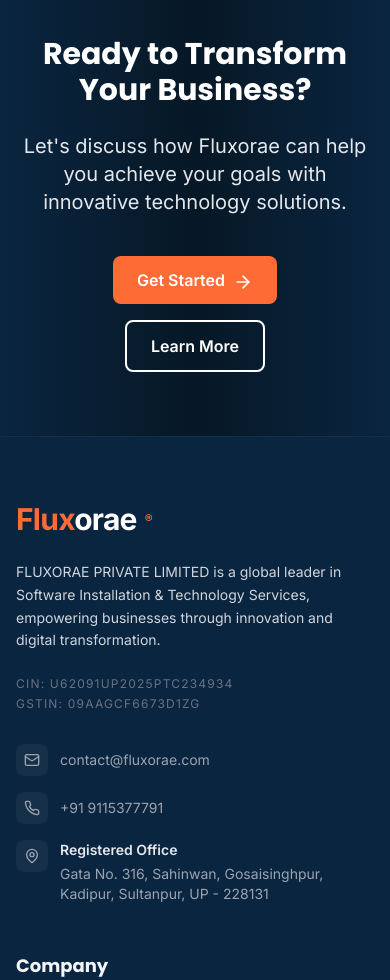
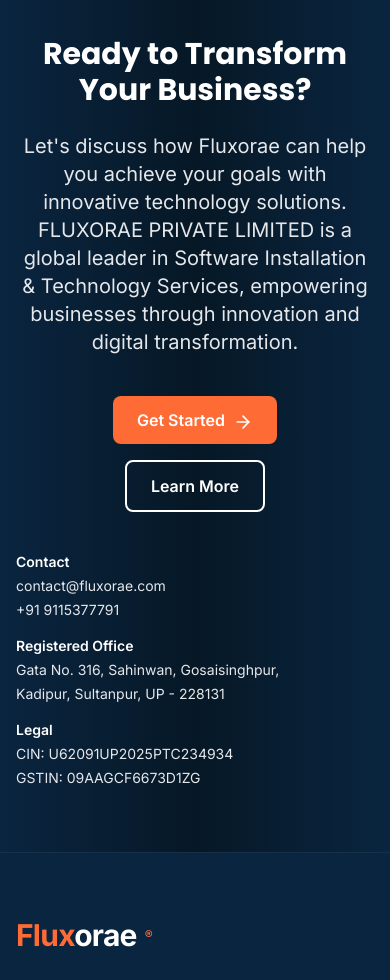
Before and after one commit to fluxorae/fluxorae-website, a Next.js app: page / in a window 390 px wide. Shown: the part 6680-7660 px from the top of the page. Built offline with nearby package versions, Linux system fonts and the light colour scheme.

Commit message:
Add CTA contact details and fix admin build

```diff
--- a/app/admin/dashboard/page.tsx
+++ b/app/admin/dashboard/page.tsx
@@ -0,0 +1,38 @@
+import { BarChart3, ShieldCheck, Users } from 'lucide-react'
+import AdminLayout from '@/components/admin/AdminLayout'
+
+const cards = [
+  { title: 'Active Users', value: '1,248', icon: Users, tone: 'bg-blue-50 text-blue-700' },
+  { title: 'Open Tickets', value: '12', icon: ShieldCheck, tone: 'bg-amber-50 text-amber-700' },
+  { title: 'Uptime', value: '99.9%', icon: BarChart3, tone: 'bg-emerald-50 text-emerald-700' },
+]
+
+export default function AdminDashboardPage() {
+  return (
+    <AdminLayout>
+      <div className="space-y-6">
+        <div className="flex items-center justify-between">
+          <h1 className="text-3xl font-bold text-gray-900">Admin Dashboard</h1>
+          <p className="text-sm text-gray-500">Operational overview</p>
+        </div>
+        <div className="grid gap-4 sm:grid-cols-2 lg:grid-cols-3">
+          {cards.map((card) => {
+            const Icon = card.icon
+            return (
+              <div key={card.title} className="rounded-xl border border-gray-200 bg-white p-4 shadow-sm">
+                <div className="flex items-center justify-between">
+                  <p className="text-sm text-gray-500">{card.title}</p>
+                  <span className={`inline-flex items-center justify-center rounded-full px-3 py-1 text-xs font-semibold ${card.tone}`}>
+                    <Icon size={16} className="mr-2" />
+                    Status
+                  </span>
+                </div>
+                <p className="mt-3 text-2xl font-semibold text-gray-900">{card.value}</p>
+              </div>
+            )
+          })}
+        </div>
+      </div>
+    </AdminLayout>
+  )
+}
--- a/app/page.tsx
+++ b/app/page.tsx
@@ -19,7 +19,12 @@
       <SolutionsShowcase />
       <StatsSection />
       <WhyFluxorae />
-      <CTA />
+      <CTA
+        description="Let's discuss how Fluxorae can help you achieve your goals with innovative technology solutions. FLUXORAE PRIVATE LIMITED is a global leader in Software Installation & Technology Services, empowering businesses through innovation and digital transformation."
+        primaryButton={{ text: 'Get Started', href: '/contact' }}
+        secondaryButton={{ text: 'Learn More', href: '/services' }}
+        showContactDetails
+      />
     </>
   )
 }
--- a/components/admin/AdminLayout.tsx
+++ b/components/admin/AdminLayout.tsx
@@ -1,4 +1,58 @@
+'use client'
+
 import Link from 'next/link'
 import { usePathname, useRouter } from 'next/navigation'
 import { Users, MessageSquare, LogOut, BarChart3 } from 'lucide-react'
-import { useEffect, useState } from 'react'
+
+const navItems = [
+  { href: '/admin/dashboard', label: 'Dashboard', icon: BarChart3 },
+  { href: '/admin/users', label: 'Users', icon: Users },
+  { href: '/contact', label: 'Support', icon: MessageSquare },
+]
+
+export default function AdminLayout({ children }: { children: React.ReactNode }) {
+  const pathname = usePathname()
+  const router = useRouter()
+
+  const handleLogout = () => {
+    router.push('/admin/login')
+  }
+
+  return (
+    <div className="min-h-screen bg-gray-50 flex">
+      <aside className="w-64 bg-white border-r border-gray-200 p-6 space-y-6">
+        <Link href="/" className="block text-2xl font-bold text-primary">
+          Fluxorae
+        </Link>
+        <nav className="space-y-2">
+          {navItems.map((item) => {
+            const Icon = item.icon
+            const active = pathname?.startsWith(item.href)
+            return (
+              <Link
+                key={item.href}
+                href={item.href}
+                className={`flex items-center space-x-3 px-3 py-2 rounded-lg transition-all ${
+                  active
+                    ? 'bg-primary text-white shadow-sm'
+                    : 'text-gray-700 hover:bg-gray-100'
+                }`}
+              >
+                <Icon size={18} />
+                <span className="font-medium">{item.label}</span>
+              </Link>
+            )
+          })}
+        </nav>
+        <button
+          onClick={handleLogout}
+          className="flex items-center space-x-2 text-sm text-gray-600 hover:text-primary transition-colors"
+        >
+          <LogOut size={16} />
+          <span>Logout</span>
+        </button>
+      </aside>
+      <main className="flex-1 p-6">{children}</main>
+    </div>
+  )
+}
--- a/components/common/CTA.tsx
+++ b/components/common/CTA.tsx
@@ -9,6 +9,7 @@
   description?: string
   primaryButton?: { text: string; href: string }
   secondaryButton?: { text: string; href: string }
+  showContactDetails?: boolean
 }
 
 export default function CTA({
@@ -16,6 +17,7 @@
   description = 'Let\'s discuss how Fluxorae can help you achieve your goals with innovative technology solutions.',
   primaryButton = { text: 'Get Started', href: '/contact' },
   secondaryButton = { text: 'Learn More', href: '/about' },
+  showContactDetails = false,
 }: CTAProps) {
   return (
     <section className="section-padding bg-gradient-to-r from-primary via-primary-dark to-primary text-white">
@@ -40,6 +42,25 @@
               </Link>
             )}
           </div>
+          {showContactDetails && (
+            <div className="mt-10 grid gap-4 sm:grid-cols-2 lg:grid-cols-3 text-left text-sm text-gray-200">
+              <div className="space-y-1">
+                <p className="font-semibold text-white">Contact</p>
+                <p>contact@fluxorae.com</p>
+                <p>+91 9115377791</p>
+              </div>
+              <div className="space-y-1">
+                <p className="font-semibold text-white">Registered Office</p>
+                <p>Gata No. 316, Sahinwan, Gosaisinghpur,</p>
+                <p>Kadipur, Sultanpur, UP - 228131</p>
+              </div>
+              <div className="space-y-1">
+                <p className="font-semibold text-white">Legal</p>
+                <p>CIN: U62091UP2025PTC234934</p>
+                <p>GSTIN: 09AAGCF6673D1ZG</p>
+              </div>
+            </div>
+          )}
         </motion.div>
       </div>
     </section>
--- a/components/layout/Footer.tsx
+++ b/components/layout/Footer.tsx
@@ -135,7 +135,7 @@
           <div className="flex flex-col md:flex-row justify-between items-center space-y-6 md:space-y-0">
             <div className="text-center md:text-left">
               <p className="text-gray-400 text-sm">
-                © 2026 <span className="text-white font-medium">Fluxorae Private Limited</span>. All Rights Reserved.
+                &copy; {currentYear} <span className="text-white font-medium">Fluxorae Private Limited</span>. All Rights Reserved.
               </p>
               <p className="text-gray-500 text-[10px] uppercase tracking-widest mt-1">
                 Software Installation & Technology Services
--- a/package.json
+++ b/package.json
@@ -27,6 +27,7 @@
     "zod": "^3.22.4"
   },
   "devDependencies": {
+    "@types/jsonwebtoken": "^9.0.10",
     "@types/node": "^20.11.5",
     "@types/nodemailer": "^6.4.14",
     "@types/react": "^18.2.48",
```
Also changed, not shown: 2 other files (tests, documents, lock files or other folders).
